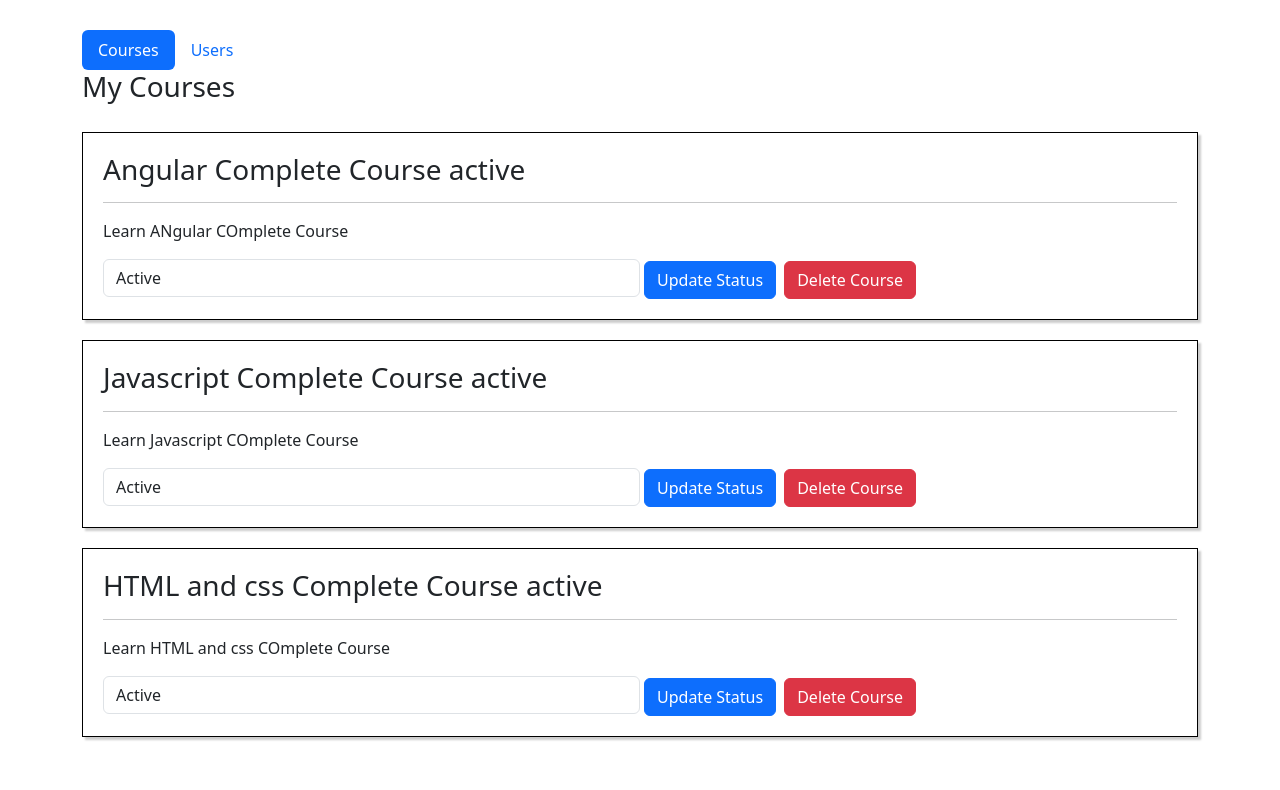
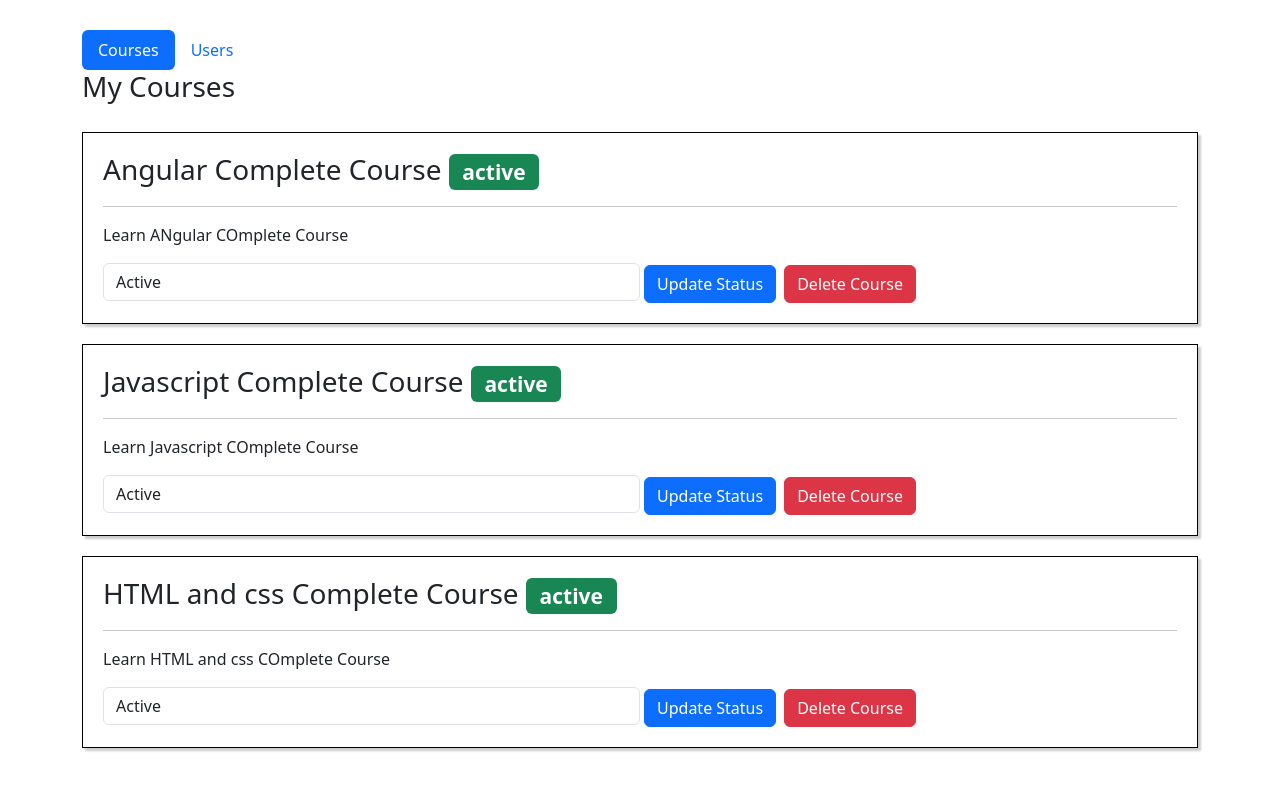
Before and after one commit to leelanarasimha/angular-animations, an Angular app: page / in a window 1280 px wide. Shown: the top 790 px of the page. Built offline with nearby package versions, Linux system fonts and the light colour scheme.

Commit message:
Design the course part2

```diff
--- a/src/app/course/course.component.css
+++ b/src/app/course/course.component.css
@@ -10,3 +10,11 @@
   width: 50%;
   display: inline-block;
 }
+
+:host(.selected) {
+  padding: 19px;
+}
+
+:host(.inactive) {
+  color: #ccc;
+}
--- a/src/app/course/course.component.html
+++ b/src/app/course/course.component.html
@@ -1,7 +1,9 @@
 <h3>
   {{ course.name }}
 
-  <span class="label label-default">{{ course.status }}</span>
+  <span class="badge" [ngClass]="getCourseStatusClass()">{{
+    course.status
+  }}</span>
 </h3>
 <hr />
 
--- a/src/app/course/course.component.ts
+++ b/src/app/course/course.component.ts
@@ -27,4 +27,12 @@ export class CourseComponent {
   onCourseDelete() {
     this.courseDeleted.emit();
   }
+
+  getCourseStatusClass() {
+    return {
+      'bg-success': this.course.status === 'active',
+      'bg-secondary': this.course.status === 'inactive',
+      'bg-danger': this.course.status === 'draft',
+    };
+  }
 }
--- a/src/app/courses/courses.component.css
+++ b/src/app/courses/courses.component.css
@@ -1,3 +1,6 @@
+.inactive {
+  border: 1px solid #ccc;
+}
 .selected {
   border: 2px solid blue;
 }
--- a/src/app/courses/courses.component.html
+++ b/src/app/courses/courses.component.html
@@ -8,7 +8,10 @@
     <app-course
       *ngFor="let course of courses; let i = index"
       [course]="course"
-      [ngClass]="{ selected: selectedCourseIndex === i }"
+      [ngClass]="{
+        selected: selectedCourseIndex === i,
+        inactive: course.status === 'inactive'
+      }"
       (statusUpdated)="onStatusUpdate($event, i)"
       (courseDeleted)="onCourseDelete(i)"
       (click)="onCourseSelected(i)"
```
